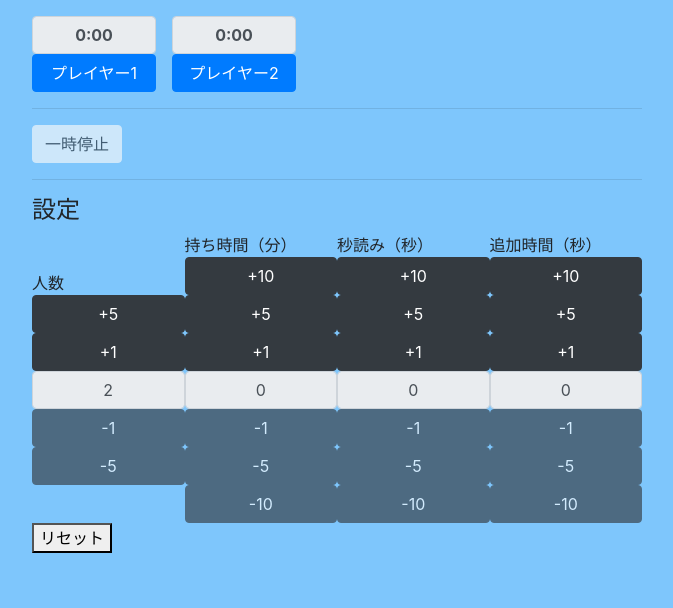
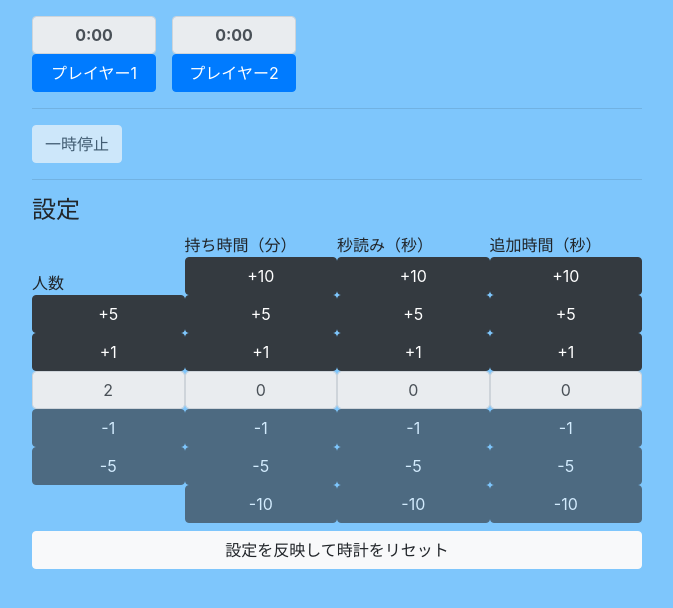
Before and after one commit to myokoym/webchessclock, a Nuxt app: page /rooms/1 in a window 1280 px wide. Shown: the top 608 px of the page, without its empty margins (303-976 px from the left). Built offline with nearby package versions, Linux system fonts and the light colour scheme.

Commit message:
design reset button

```diff
--- a/components/Clock.vue
+++ b/components/Clock.vue
@@ -57,9 +57,10 @@
     </div>
     <button
       type="button"
+      class="my-2 btn btn-light btn-block"
       v-bind:disabled="turn !== undefined && turn !== null && turn !== NaN && !pause"
       v-on:click="reset()"
-    >リセット</button>
+    >設定を反映して時計をリセット</button>
   </div>
 </template>
 <script>
```
